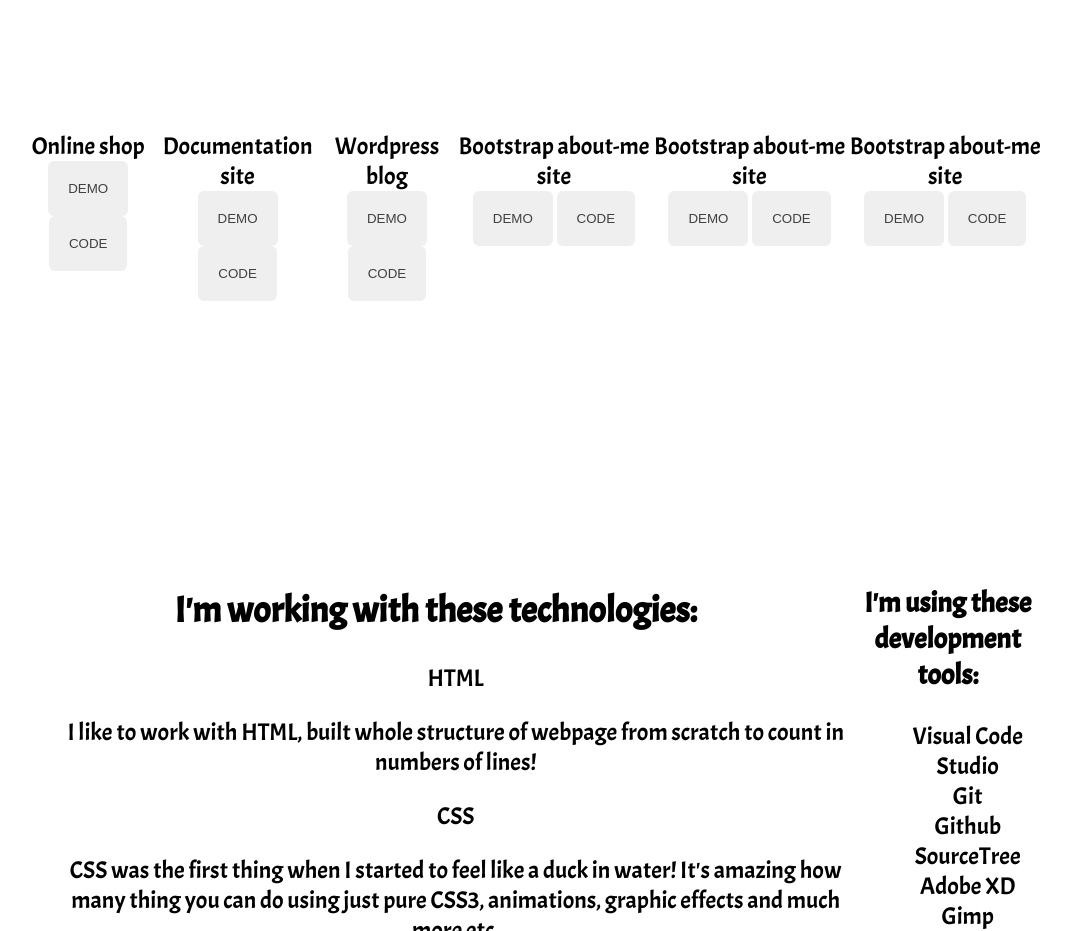
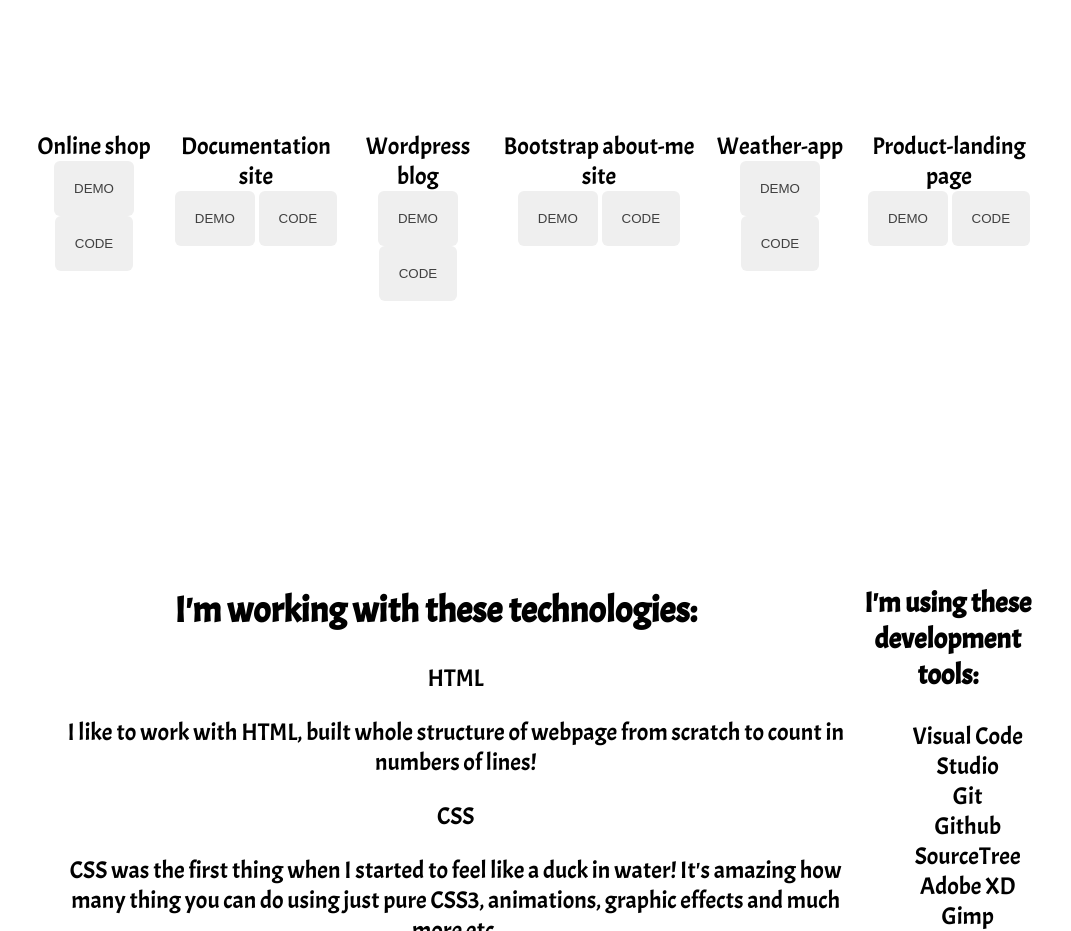
Before and after one commit to 282621/portfolio-site, a plain HTML site: page index.html in a window 1280 px wide. Shown: the part 1520-2451 px from the top of the page, without its empty margins (109-1180 px from the left). Drawn offline with Linux system fonts and the light colour scheme; a script that the page names is missing.

Commit message:
Add files via upload

```diff
--- a/index.html
+++ b/index.html
@@ -116,7 +116,7 @@
 
                         </div>
 
-                        <div id="weather-app-example" class="weather-app-example"><a href="">Bootstrap about-me site</a>
+                        <div id="weather-app-example" class="weather-app-example"><a href="">Weather-app</a>
 
                             <div>
                                 <button id="weather-app-demo-button" class="btn btn-spec">Demo</button>
@@ -125,7 +125,7 @@
 
                         </div>
 
-                        <div id="product-landing-example" class="product-landing-example"><a href="">Bootstrap about-me site</a>
+                        <div id="product-landing-example" class="product-landing-example"><a href="">Product-landing page</a>
 
                             <div>
                                 <button id="product-landing-demo-button" class="btn btn-spec">Demo</button>
```
